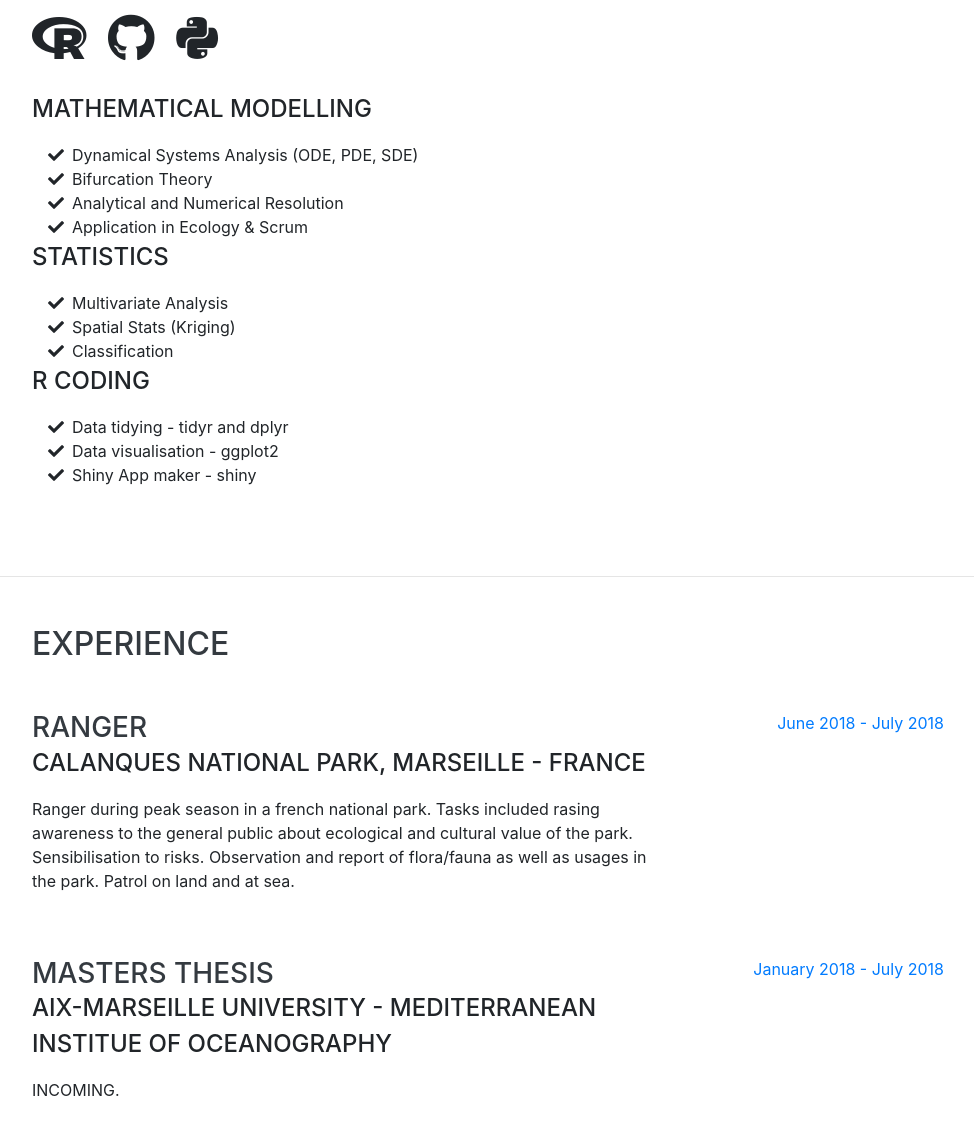
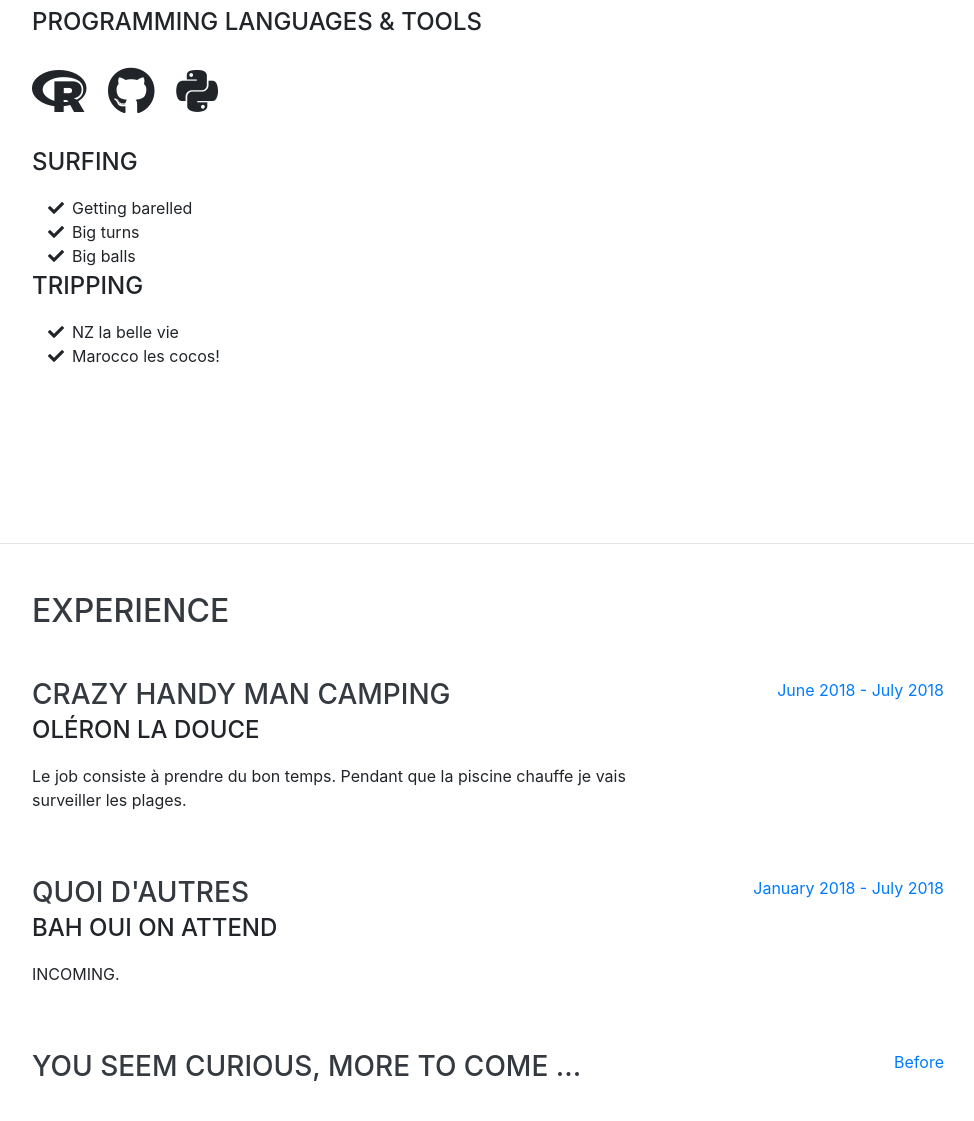
Before and after one commit to JeromePhamTan/JeromePhamTan.github.io, a website with bundled scripts: page index.html in a window 1280 px wide. Shown: the part 2660-3781 px from the top of the page, without its empty margins (288-1262 px from the left). Built offline with nearby package versions, Linux system fonts and the light colour scheme; a web font is replaced by a local one.

Commit message:
Another changes to make it clean

```diff
--- a/index.html
+++ b/index.html
@@ -8,7 +8,7 @@
   <meta name="description" content="">
   <meta name="author" content="">
 
-  <title>Resume - J Pham-Tan </title>
+  <title>Resume - Jerome Pham Tan </title>
 
   <!-- Bootstrap core CSS -->
   <link href="vendor/bootstrap/css/bootstrap.min.css" rel="stylesheet">
@@ -105,9 +105,9 @@
 
         <div class="resume-item d-flex flex-column flex-md-row justify-content-between mb-5">
           <div class="resume-content">
-            <h3 class="mb-0">University of Canterbury, NEW ZEALAND </h3>
-            <div class="subheading mb-3">PhD Student</div>
-            <div>Marine Ecology - How light is impacting valuable marine ecosystems - Having fun in NZ</div>
+            <h3 class="mb-0">Master </h3>
+            <div class="subheading mb-3">Univ la rochroch</div>
+            <div>Surfologie</div>
           </div>
           <div class="resume-date text-md-right">
             <span class="text-primary">September 2019 - Now </span>
@@ -116,9 +116,9 @@
 
         <div class="resume-item d-flex flex-column flex-md-row justify-content-between mb-5">
           <div class="resume-content">
-            <h3 class="mb-0">Aix-Marseille University, FRANCE</h3>
-            <div class="subheading mb-3">Masters of Oceanography - Marine Biology and Ecology specialty</div>
-            <div> Focus in Ecologial Modelling - Theoretical Ecology - Statistics - Nerdish but still on the outdoors</div>
+            <h3 class="mb-0">Licence</h3>
+            <div class="subheading mb-3">Aix-Marseille Ta vu!</div>
+            <div> 2 ans babosse luminy puis babosse saint charles</div>
           </div>
           <div class="resume-date text-md-right">
             <span class="text-primary">2015 - 2018</span>
@@ -127,16 +127,14 @@
 
         <div class="resume-item d-flex flex-column flex-md-row justify-content-between mb-5">
           <div class="resume-content">
-            <h3 class="mb-0">Aix-Marseille University, FRANCE</h3>
-            <div class="subheading mb-3">Bachelor of Science - Biogeochemical and Physical Oceanography specialty </div>
-            <div> Dynamics of the Ocean - Physical equations - Applied Mathematics - Growing interest in Ecology and Modelling </div>
+            <h3 class="mb-0">DEUG ou diplome comme ça?</h3>
+            <div class="subheading mb-3">Calé à calais </div>
+            <div> Et ça nav, et ça nav </div>
           </div>
           <div class="resume-date text-md-right">
             <span class="text-primary">2012 - 2015</span>
           </div>
         </div>
-
-
 
       </div>
     </section>
@@ -160,47 +158,30 @@
           </li>
         </ul>
 
-        <div class="subheading mb-3">Mathematical Modelling</div>
+        <div class="subheading mb-3">Surfing</div>
         <ul class="fa-ul mb-0">
           <li>
             <i class="fa-li fa fa-check"></i>
-            Dynamical Systems Analysis (ODE, PDE, SDE)</li>
+            Getting barelled</li>
           <li>
             <i class="fa-li fa fa-check"></i>
-            Bifurcation Theory</li>
+            Big turns</li>
           <li>
             <i class="fa-li fa fa-check"></i>
-            Analytical and Numerical Resolution</li>
+            Big balls</li>
           <li>
-            <i class="fa-li fa fa-check"></i>
-            Application in Ecology &amp; Scrum</li>
         </ul>
 
 
-       <div class="subheading mb-3">Statistics</div>
+       <div class="subheading mb-3">Tripping</div>
        <ul class="fa-ul mb-0">
          <li>
            <i class="fa-li fa fa-check"></i>
-           Multivariate Analysis</li>
+           NZ la belle vie</li>
          <li>
            <i class="fa-li fa fa-check"></i>
-           Spatial Stats (Kriging)</li>
+           Marocco les cocos!</li>
          <li>
-           <i class="fa-li fa fa-check"></i>
-           Classification</li>
-       </ul>
-
-       <div class="subheading mb-3">R Coding</div>
-       <ul class="fa-ul mb-0">
-         <li>
-          <i class="fa-li fa fa-check"></i>
-          Data tidying - tidyr and dplyr </li>
-         <li>
-           <i class="fa-li fa fa-check"></i>
-           Data visualisation - ggplot2</li>
-         <li>
-           <i class="fa-li fa fa-check"></i>
-           Shiny App maker - shiny</li>
        </ul>
 
       </div>
@@ -214,9 +195,9 @@
 
         <div class="resume-item d-flex flex-column flex-md-row justify-content-between mb-5">
           <div class="resume-content">
-            <h3 class="mb-0">RANGER</h3>
-            <div class="subheading mb-3">Calanques National Park, Marseille - France</div>
-            <p>Ranger during peak season in a french national park. Tasks included rasing awareness to the  general public about ecological and cultural value of the park. Sensibilisation to risks. Observation and report of flora/fauna as well as usages in the park. Patrol on land and at sea.</p>
+            <h3 class="mb-0">Crazy Handy man Camping</h3>
+            <div class="subheading mb-3">Oléron la douce</div>
+            <p>Le job consiste à prendre du bon temps. Pendant que la piscine chauffe je vais surveiller les plages.</p>
           </div>
           <div class="resume-date text-md-right">
             <span class="text-primary">June 2018 - July 2018</span>
@@ -225,8 +206,8 @@
 
         <div class="resume-item d-flex flex-column flex-md-row justify-content-between mb-5">
           <div class="resume-content">
-            <h3 class="mb-0">Masters Thesis</h3>
-            <div class="subheading mb-3">Aix-Marseille University - Mediterranean Institue of Oceanography</div>
+            <h3 class="mb-0">Quoi d'autres</h3>
+            <div class="subheading mb-3">Bah oui on attend</div>
             <p>INCOMING.</p>
           </div>
           <div class="resume-date text-md-right">
```
